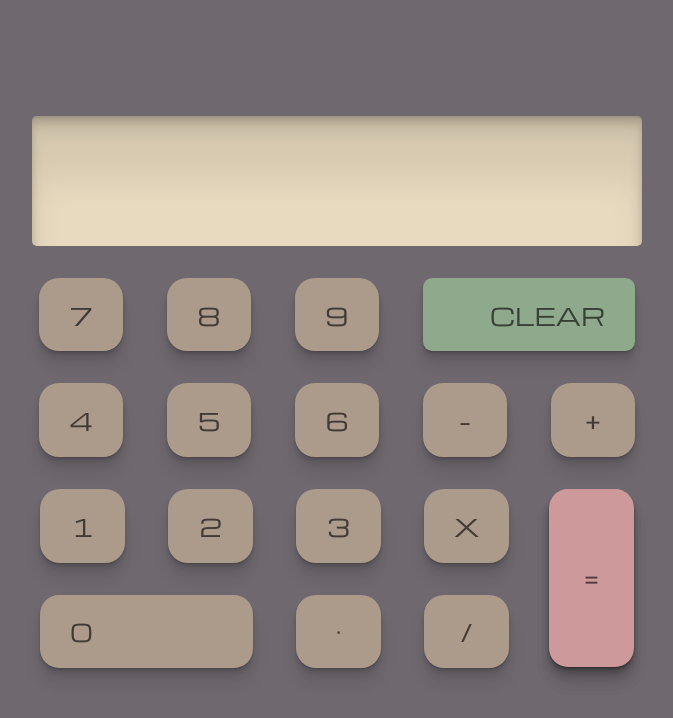
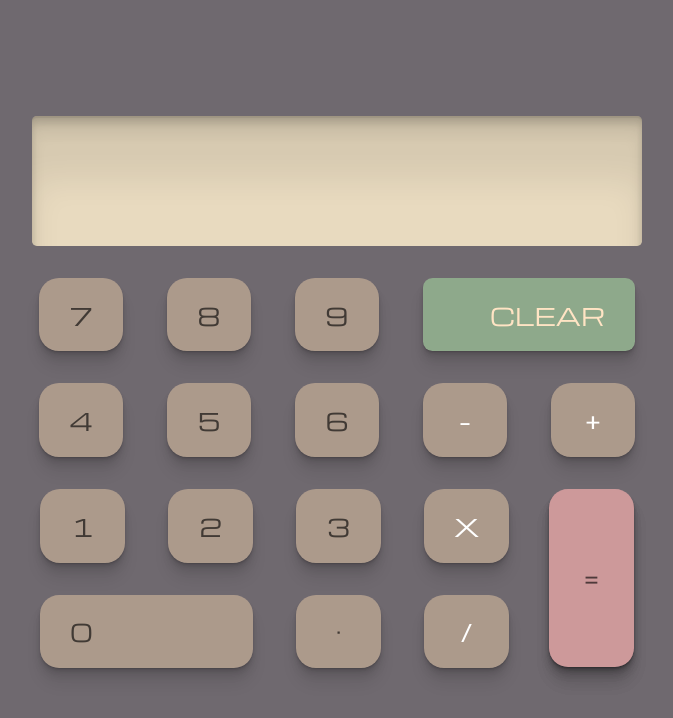
Before and after one commit to aabdur1/calculator, a React (Vite) app: page / in a window 1280 px wide. Shown: the top 718 px of the page, without its empty margins (303-976 px from the left). Built offline with nearby package versions, Linux system fonts and the light colour scheme; a web font is replaced by a local one.

Commit message:
Fixed styling

```diff
--- a/src/App.css
+++ b/src/App.css
@@ -16,6 +16,7 @@ body {
   font-style: normal;
   font-weight: 400;
   line-height: normal;
+  color: rgba(0, 0, 0, 0.62);
 }
 
 .firstRow,
@@ -66,12 +67,8 @@ body {
   height: 4.6;
   text-align: right;
   text-indent: 0.6rem;
-  color: rgba(0, 0, 0, 0.62);
   background-color: rgba(178, 243, 173, 0.46);
-  font-family: Michroma;
-  font-style: normal;
-  font-weight: 400;
-  line-height: normal;
+  color: bisque;
   border-radius: 0.6rem;
 }
 
@@ -94,12 +91,15 @@ body {
   width: 5.3rem;
   color: rgba(0, 0, 0, 0.62);
   background-color: rgba(243, 173, 173, 0.46);
-  border-radius: 0.4rem;
   border-radius: 1.2rem;
 }
 
+.operation {
+  background-color: rgba(243, 211, 173, 0.46);
+  color: rgb(255, 255, 255);
+}
+
 .numBtn,
-.operation,
 .zero {
   background-color: rgba(243, 211, 173, 0.46);
   color: rgba(0, 0, 0, 0.62);
@@ -122,11 +122,9 @@ body {
 
 .numBtn:hover,
 .operation:hover,
-.zero:hover,
-.equals:hover,
-.clear:hover{
+.zero:hover {
   outline: none;
-  background-color: rgba(243, 211, 173, 0.46);
+  background-color: rgba(243, 212, 173, 0.396);
   transform: translateY(4%);
   box-shadow:
   0 1px 1px hsla(117deg, 0%, 0%, 0.075),
@@ -137,9 +135,22 @@ body {
 }
 
 .clear:hover {
-  background-color: rgba(178, 243, 173, 0.46);
+  background-color: rgba(178, 243, 173, 0.401);
+  transform: translateY(4%);
+  box-shadow:
+  0 1px 1px hsla(117deg, 0%, 0%, 0.075),
+  0 2px 2px hsl(117deg 0% 0% / 0.075),
+  0 4px 4px hsl(117deg 0% 0% / 0.075),
+  0 12px 12px hsl(117deg 0% 0% / 0.33)
+  ;
 }
 
 .equals:hover {
-  background-color: rgba(243, 173, 173, 0.46);
+  transform: translateY(4%);
+  box-shadow:
+  0 1px 1px hsla(117deg, 0%, 0%, 0.075),
+  0 2px 2px hsl(117deg 0% 0% / 0.075),
+  0 4px 4px hsl(117deg 0% 0% / 0.075),
+  0 12px 12px hsl(117deg 0% 0% / 0.33)
+  ;
 }
```
